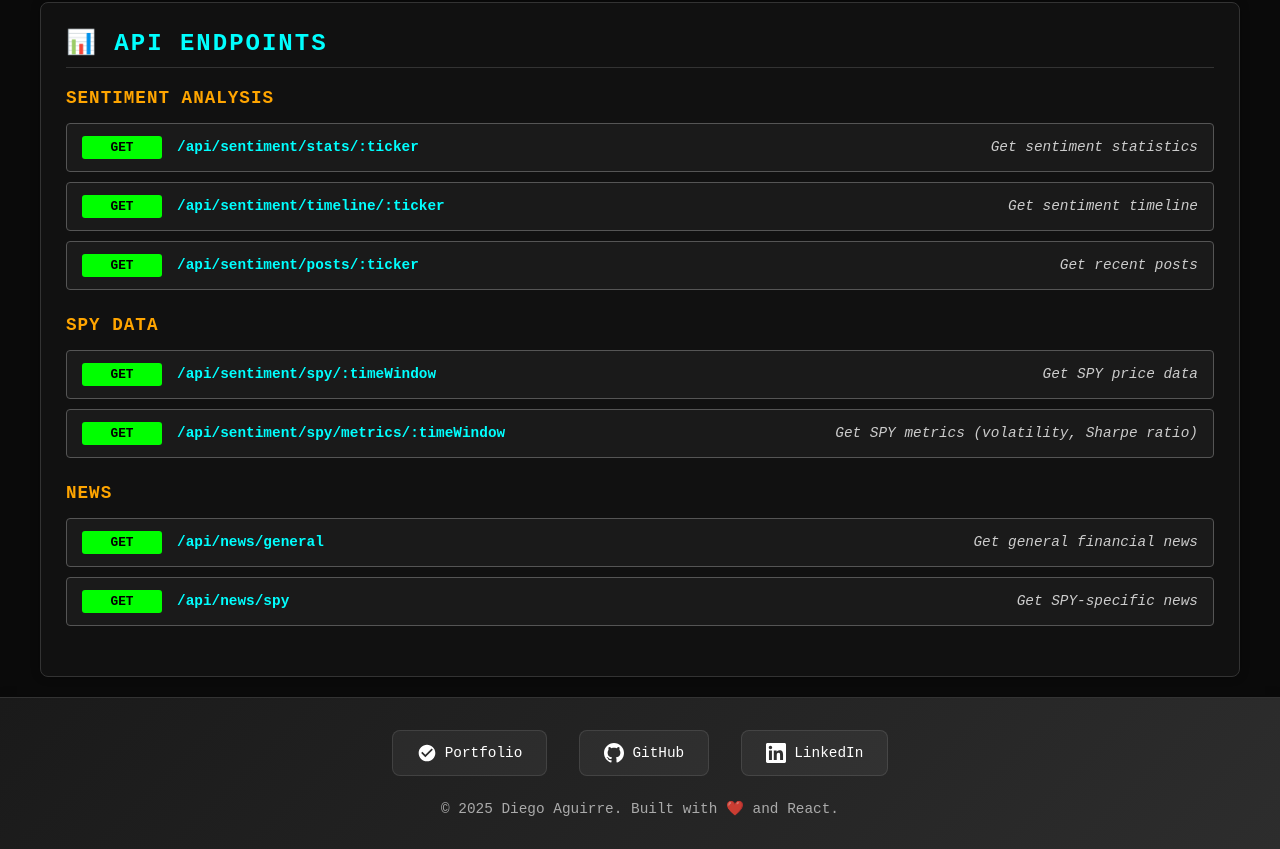
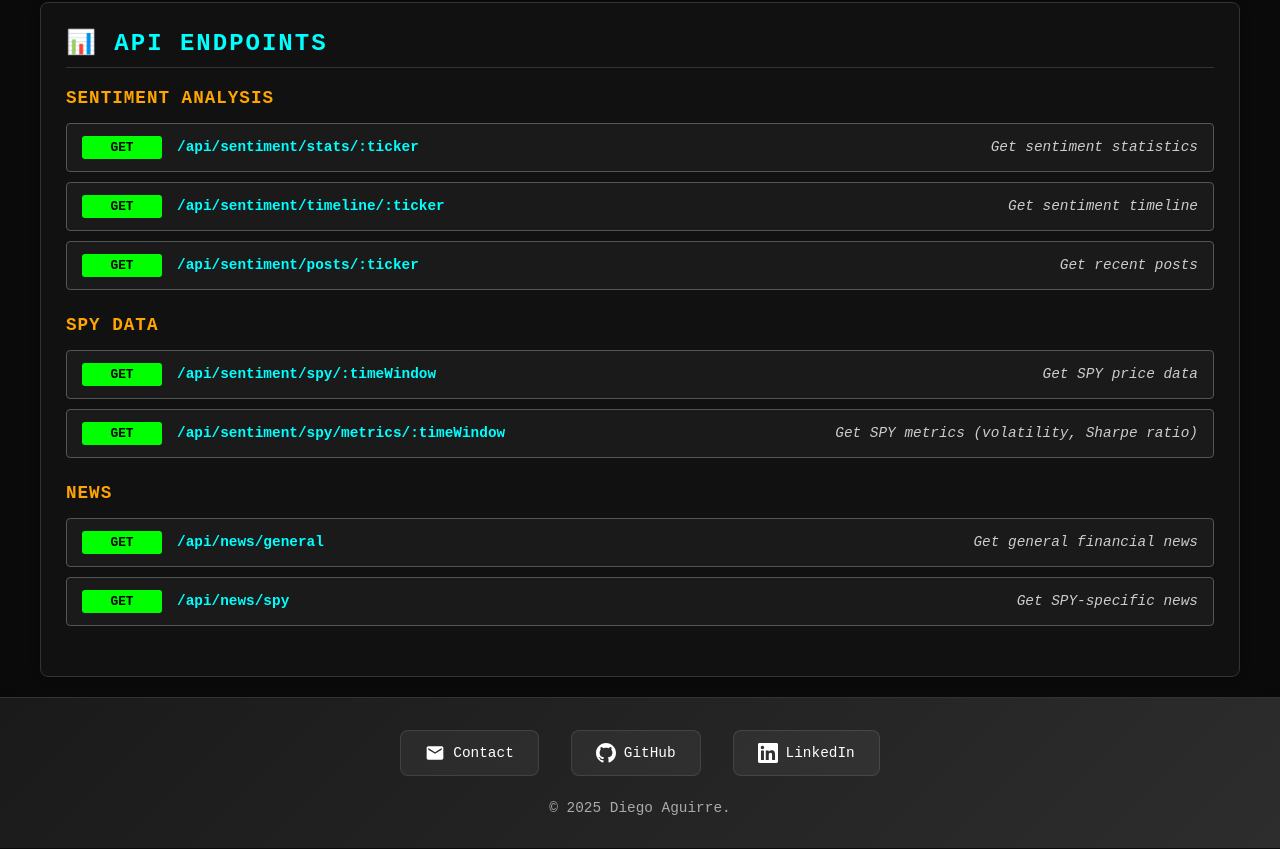
Before and after one commit to insdaguirre/SentimentWatch, a React (Create React App) app in the folder frontend/: page /dev in a window 1280 px wide. Shown: the part 1939-2788 px from the top of the page. Built offline with nearby package versions, Linux system fonts and the light colour scheme; no server answers.

Commit message:
Update footer: change Portfolio to Contact and remove built with text
- Changed 'Portfolio' link text to 'Contact' with email icon
- Updated aria-label to 'Contact Diego'
- Removed 'Built with ❤️ and React' text from footer
- Kept copyright notice: '© 2025 Diego Aguirre.'

```diff
--- a/frontend/src/components/Footer.js
+++ b/frontend/src/components/Footer.js
@@ -11,12 +11,12 @@ const Footer = () => {
             target="_blank"
             rel="noopener noreferrer"
             className="footer-link"
-            aria-label="Visit Diego's Portfolio"
+            aria-label="Contact Diego"
           >
             <svg className="footer-icon" viewBox="0 0 24 24" fill="currentColor">
-              <path d="M12 2C6.48 2 2 6.48 2 12s4.48 10 10 10 10-4.48 10-10S17.52 2 12 2zm-2 15l-5-5 1.41-1.41L10 14.17l7.59-7.59L19 8l-9 9z"/>
+              <path d="M20 4H4c-1.1 0-1.99.9-1.99 2L2 18c0 1.1.9 2 2 2h16c1.1 0 2-.9 2-2V6c0-1.1-.9-2-2-2zm0 4l-8 5-8-5V6l8 5 8-5v2z"/>
             </svg>
-            Portfolio
+            Contact
           </a>
 
           <a
@@ -47,7 +47,7 @@ const Footer = () => {
         </div>
 
         <div className="footer-text">
-          <p>&copy; 2025 Diego Aguirre. Built with ❤️ and React.</p>
+          <p>&copy; 2025 Diego Aguirre.</p>
         </div>
       </div>
     </footer>
```
